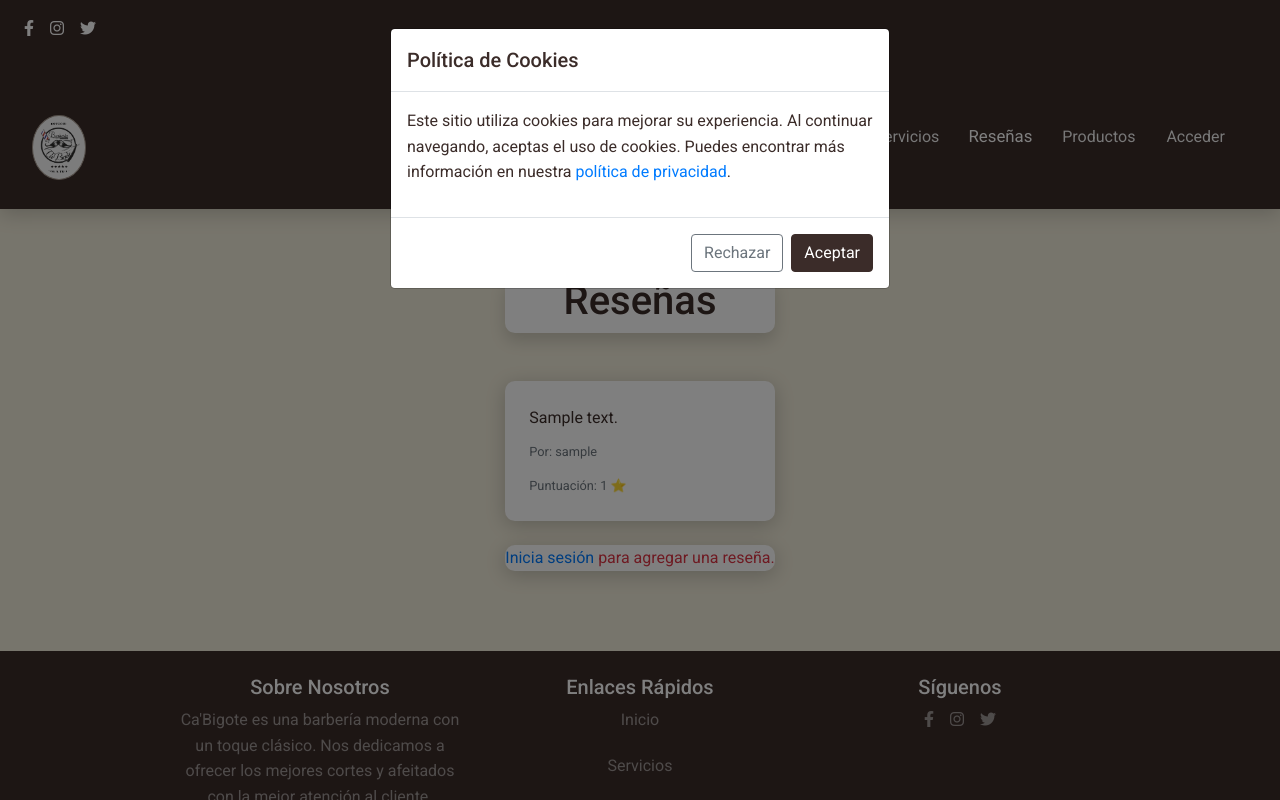
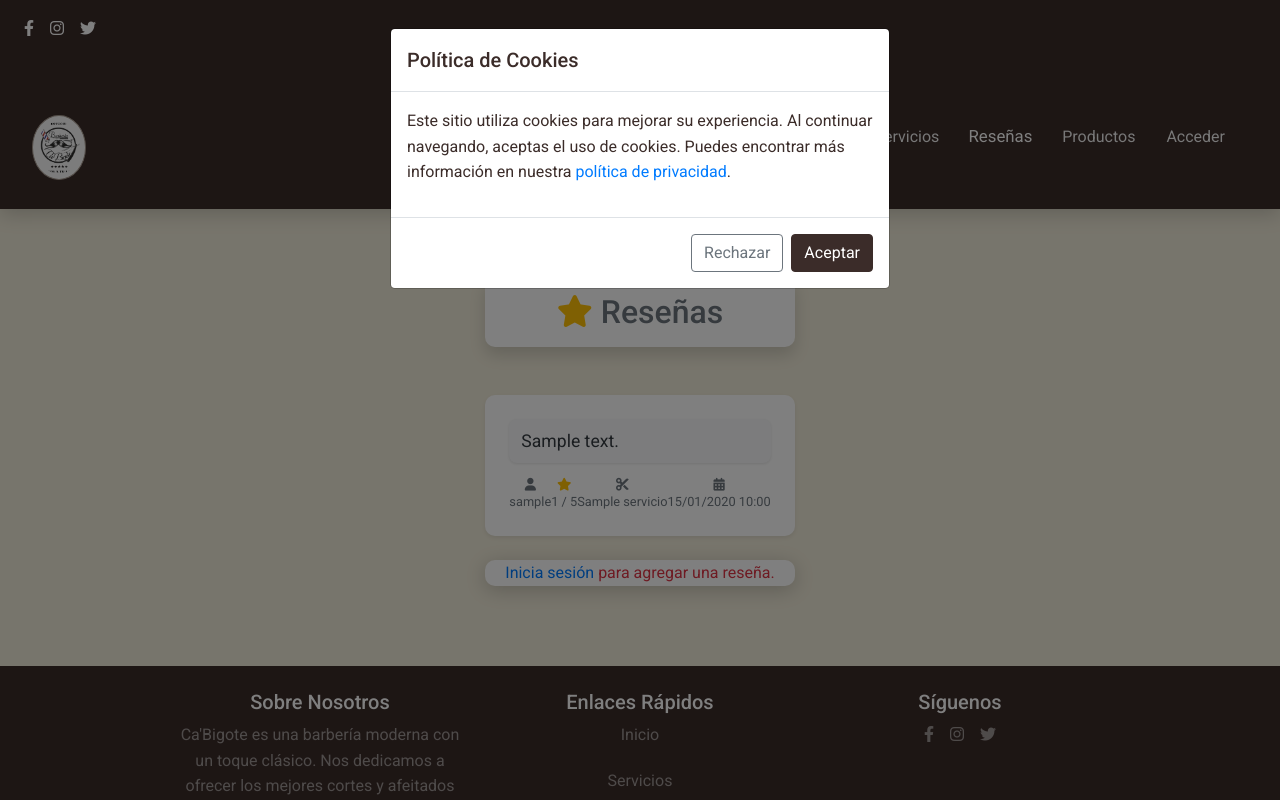
Before and after one commit to AmeriK88/Django-Barber-Webapp, a Django app: page /resenas/ in a window 1280 px wide. Run offline with Django 5.2, Linux system fonts and the light colour scheme; tables that the repository leaves empty hold one stand-in row (values such as "Sample post"); some libraries are stand-ins or nearby versions; some web fonts are replaced.

Commit message:
Style: implementación mejoras en interfaz gráfica/iconos/títulos/layout

```diff
--- a/citas/forms.py
+++ b/citas/forms.py
@@ -51,7 +51,7 @@ class CitaForm(forms.ModelForm):
     def clean_hora(self):
         hora = self.cleaned_data['hora']
         hora = datetime.strptime(hora, '%H:%M').time()
-        if hora < time(9, 30) or hora > time(19, 0):
+        if hora < time(9, 30) or hora > time(19, 30):
             raise forms.ValidationError("¡Se te fue el baifo! La hora está fuera del rango.")
         return hora
 
--- a/citas/views.py
+++ b/citas/views.py
@@ -194,6 +194,9 @@ def logout_view(request):
 
 @handle_exceptions
 def ver_resenas(request):
+    # Obtener todas las reseñas ordenadas por fecha de creación
+    resenas = Resena.objects.all().order_by('-fecha')
+
     # Crear una instancia del formulario de reseña
     form = ResenaForm(request.POST or None)
 
@@ -203,9 +206,6 @@ def ver_resenas(request):
         resena.usuario = request.user
         resena.save()
         return redirect('citas:resenas')
-
-    # Obtener todas las reseñas ordenadas por fecha de creación
-    resenas = Resena.objects.all().order_by('-fecha')
 
     # Lista de estrellas para la valoración
     estrellas = list(range(1, 6))
--- a/static/css/style.css
+++ b/static/css/style.css
@@ -217,13 +217,16 @@ img:hover {
 }
 
 .card-title, .card-text {
-    font-size: 1.25rem;
+    font-size: 1.1rem;
     margin-bottom: 1rem;
 }
 
 .card-text {
-    font-size: 1rem;
-    margin-bottom: 0.5rem;
+    background-color: #f8f9fa;
+    padding: 8px 12px;
+    border-radius: 8px;
+    margin-bottom: 10px;
+    box-shadow: 0 1px 3px rgba(0, 0, 0, 0.1);
 }
 
 
@@ -399,6 +402,7 @@ footer a:hover {
     color: var(--spinner-color);
 }
 
+
 /* Estilos para la barra Webkit (Chrome, Safari) */
 ::-webkit-scrollbar {
     width: 12px;
--- a/templates/base.html
+++ b/templates/base.html
@@ -38,6 +38,7 @@
 
     <!-- Social icons -->
     <link rel="stylesheet" href="https://cdnjs.cloudflare.com/ajax/libs/font-awesome/6.0.0-beta3/css/all.min.css">
+    <link rel="stylesheet" href="https://cdnjs.cloudflare.com/ajax/libs/bootstrap-icons/1.8.1/font/bootstrap-icons.min.css">
 </head>
     <body >
         <!-- Spinner de carga -->
--- a/templates/citas/resenas.html
+++ b/templates/citas/resenas.html
@@ -1,31 +1,50 @@
 {% extends 'base.html' %}
 
-{% block title %}Resñas - Cabigote Barber Shop{% endblock %}
+{% block title %}Reseñas - Cabigote Barber Shop{% endblock %}
 
 {% block content %}
 <div class="container mt-5">
-    <div class="card shadow text-center mb-5">
-        <h1>Reseñas</h1>
+    <div class="card shadow text-center mb-5 p-3 border-0">
+        <h2 class="h2 fw-bold text-secondary mb-0 position-relative d-inline-block">
+            <i class="fas fa-star me-2 text-warning"></i> Reseñas
+        </h2>
     </div>
 
     <!-- Mostrar reseñas existentes -->
     <div class="mb-4">
         {% if resenas %}
             {% for resena in resenas %}
-                <div class="card mb-4">
+                <div class="card mb-4 shadow-sm border-0">
                     <div class="card-body">
-                        <p class="card-text">{{ resena.texto }}</p>
-                        <p class="card-text"><small class="text-muted">Por: {{ resena.usuario }}</small></p>
-                        <p class="card-text"><small class="text-muted">Puntuación: {{ resena.puntuacion }} ⭐</small></p>
+                        <p class="card-text fs-5 text-dark mb-3">{{ resena.texto }}</p>
+                        <div class="d-flex justify-content-between align-items-center text-muted small">
+                            <div class="text-center">
+                                <i class="fas fa-user me-1 d-block"></i>
+                                <span>{{ resena.usuario }}</span>
+                            </div>
+                            <div class="text-center">
+                                <i class="fas fa-star me-1 text-warning d-block"></i>
+                                <span>{{ resena.puntuacion }} / 5</span>
+                            </div>
+                            <div class="text-center">
+                                <i class="fas fa-cut me-1 d-block"></i>
+                                <span>{{ resena.servicio.nombre }}</span>
+                            </div>
+                            <div class="text-center">
+                                <i class="fas fa-calendar-alt me-1 d-block"></i>
+                                <span>{{ resena.fecha|date:"d/m/Y H:i" }}</span>
+                            </div>
+                        </div>
                     </div>
                 </div>
             {% endfor %}
         {% else %}
+            <!-- Mostrar tarjeta si no hay reseñas -->
             <div class="container mt-5">
-                <div class="card text-center">
+                <div class="card text-center shadow-sm">
                     <div class="card-body">
-                        <h5 class="card-title">¡Vaya! Aún no hay reseñas.</h5>
-                        <p class="text-center">Sé el primero en comentar.</p>
+                        <h5 class="card-title text-muted">¡Vaya! Aún no hay reseñas.</h5>
+                        <p class="text-center text-secondary">Sé el primero en comentar.</p>
                     </div>
                 </div>
             </div>
```
Also changed, not shown: templates/citas/editar_perfil.html (+5 -2 lines), templates/citas/imagenes.html (+5 -2 lines), templates/citas/perfil_usuario.html (+30 -15 lines), templates/citas/reservar_cita.html (+6 -3 lines), templates/citas/servicios.html (+5 -2 lines), templates/citas/ver_citas.html (+42 -8 lines), templates/registration/login.html (+5 -2 lines), templates/registration/register.html (+5 -2 lines).
